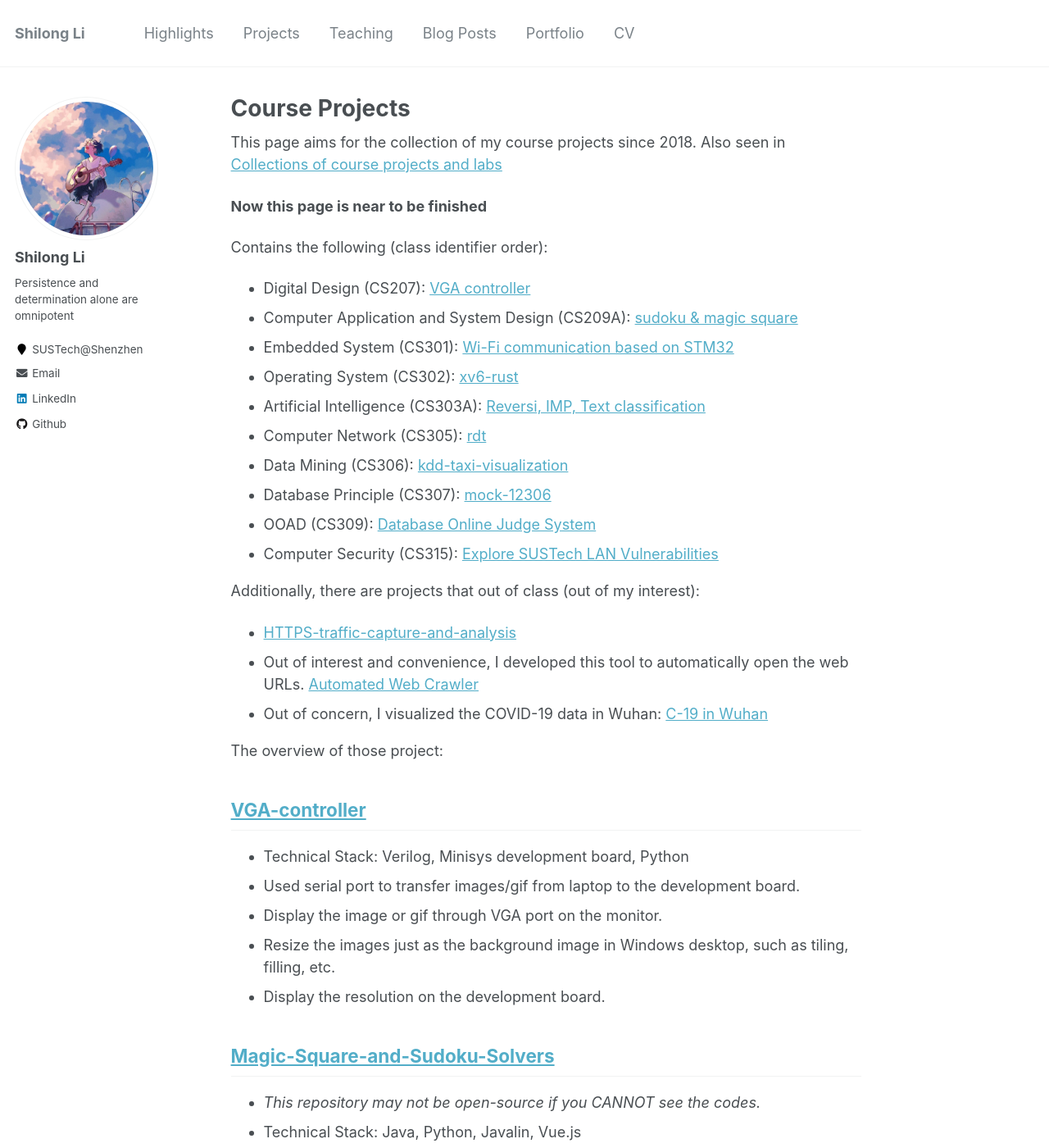
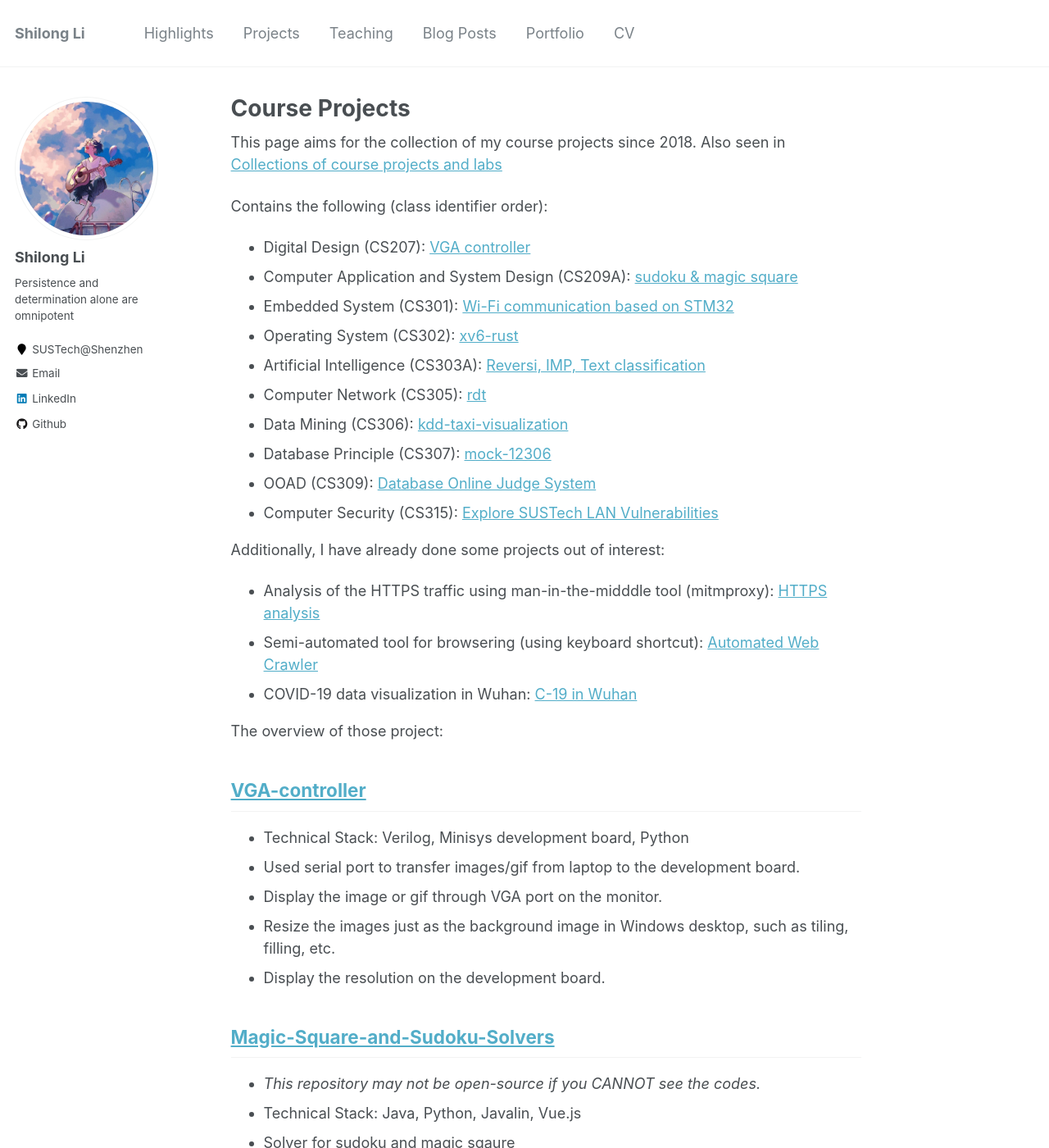
Before and after one commit to lethal233/lethal233.github.io, a Jekyll site: the page built from _pages/projects.md, in a window 1280 px wide and 1400 px high. Shown: the whole window at 82% size. Built offline with Jekyll 4.4.1, drawn with Linux system fonts in a browser that asks for light colours.

Commit message:
[update ]

```diff
--- a/_pages/projects.md
+++ b/_pages/projects.md
@@ -7,8 +7,6 @@ redirect_from:
 ---
 
 This page aims for the collection of my course projects since 2018. Also seen in [Collections of course projects and labs](https://github.com/lethal233/course-collections)
-
-**Now this page is near to be finished**
 
 Contains the following (class identifier order):
 
@@ -23,11 +21,11 @@ Contains the following (class identifier order):
 - OOAD (CS309): [Database Online Judge System](https://github.com/Phantom-OJ)
 - Computer Security (CS315): [Explore SUSTech LAN Vulnerabilities](https://github.com/Phantom-OJ/CS315_THCipv6)
 
-Additionally, there are projects that out of class (out of my interest):
+Additionally, I have already done some projects out of interest:
 
-- [HTTPS-traffic-capture-and-analysis](https://github.com/mitmproxy-https-analysis/session_capture)
-- Out of interest and convenience, I developed this tool to automatically open the web URLs. [Automated Web Crawler](https://github.com/lethal233/subtle-utils)
-- Out of concern, I visualized the COVID-19 data in Wuhan: [C-19 in Wuhan](https://github.com/lethal233/Visualization-of-NCP-Data-in-Wuhan)
+- Analysis of the HTTPS traffic using man-in-the-midddle tool (mitmproxy): [HTTPS analysis](https://github.com/mitmproxy-https-analysis/session_capture)
+- Semi-automated tool for browsering (using keyboard shortcut): [Automated Web Crawler](https://github.com/lethal233/subtle-utils)
+- COVID-19 data visualization in Wuhan: [C-19 in Wuhan](https://github.com/lethal233/Visualization-of-NCP-Data-in-Wuhan)
 
 The overview of those project:
 
```
Also changed, not shown: _pages/about.md (+5 -5 lines).
